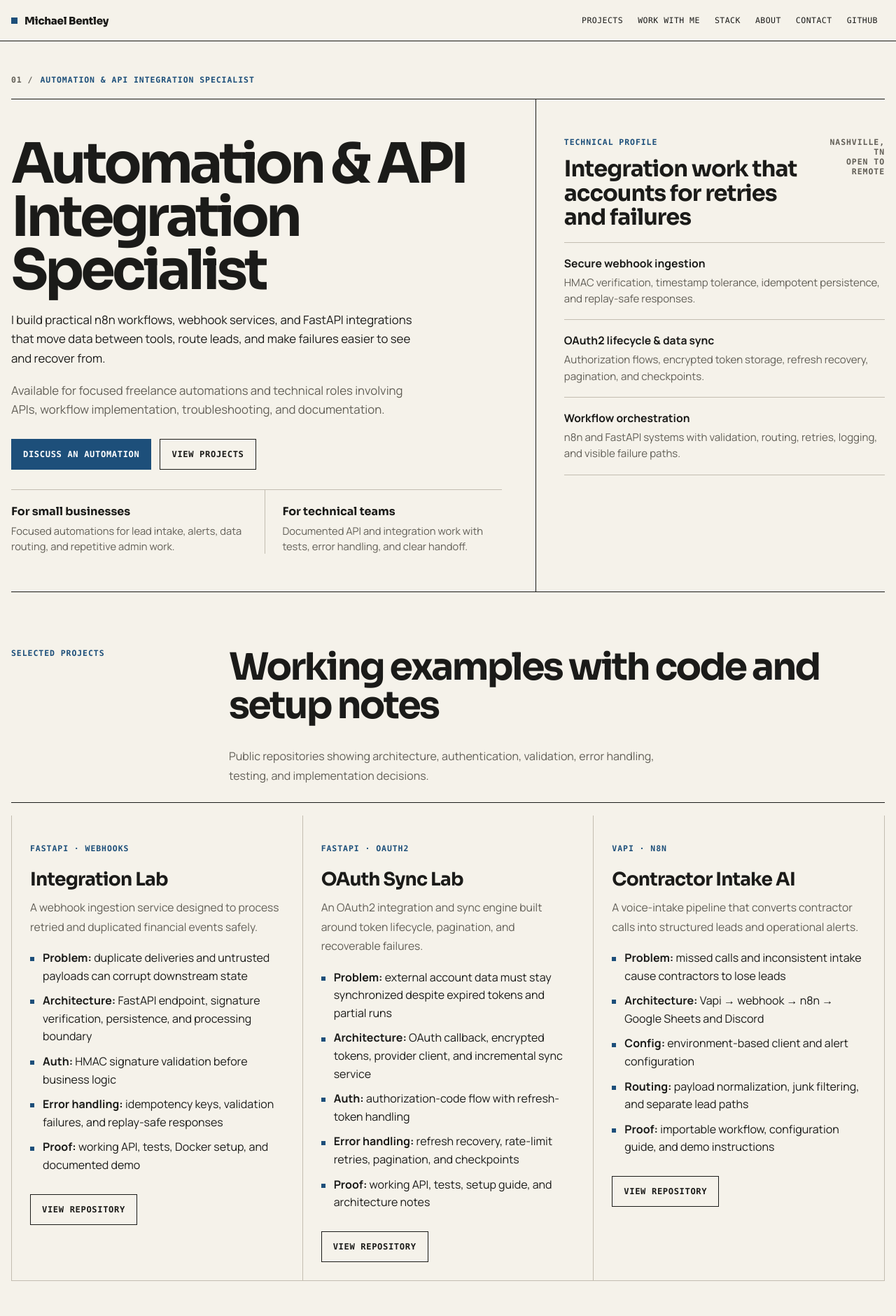
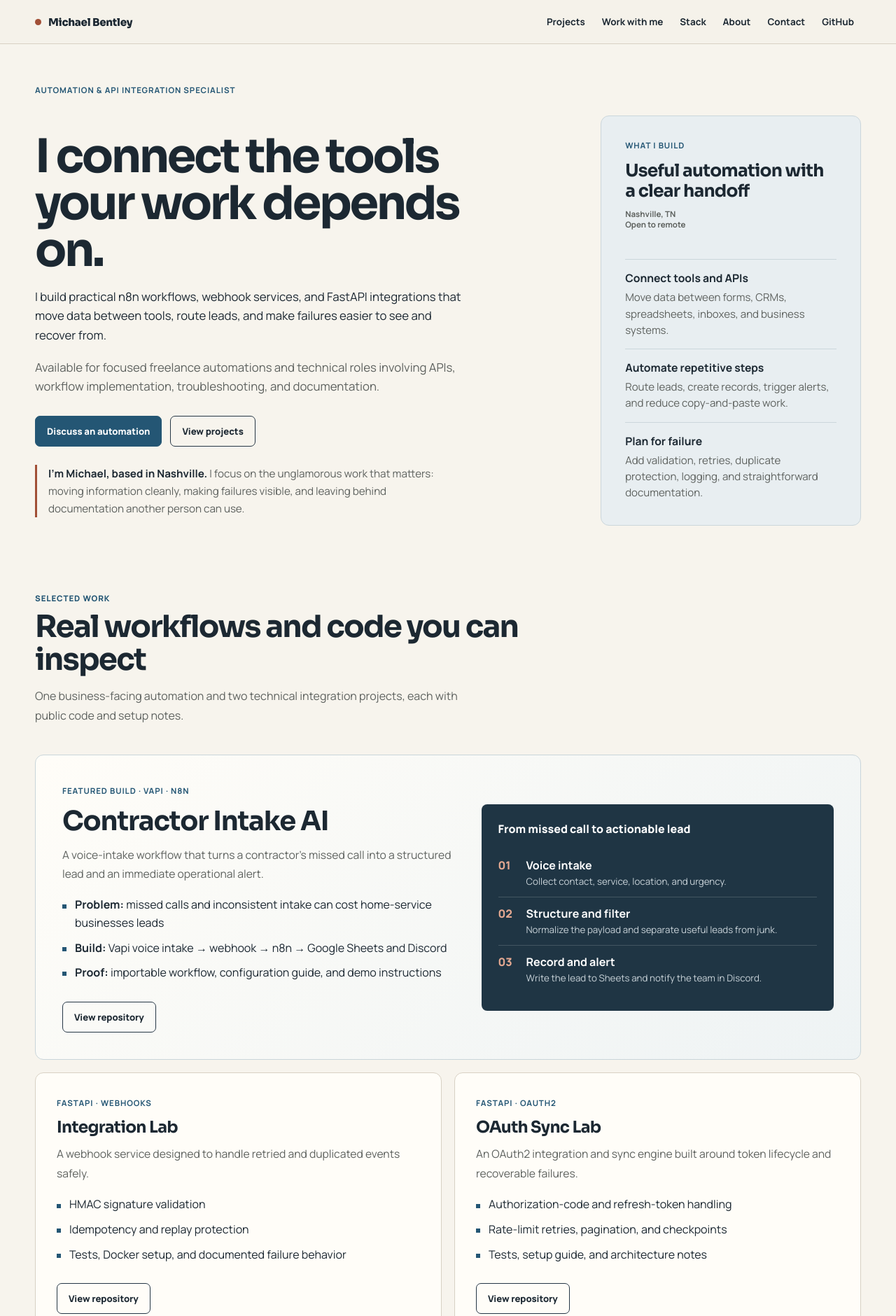
Before and after one commit to bentley-michael/bentley-michael.github.io, a plain HTML site: page index.html in a window 1280 px wide. Shown: the top 1880 px of the page at 70% size. Drawn offline with Linux system fonts and the light colour scheme.

Commit message:
Refine portfolio layout and project presentation

```diff
--- a/index.html
+++ b/index.html
@@ -977,6 +977,192 @@
       outline-offset: 3px;
     }
 
+    /* Human-centered professional refinement */
+    :root {
+      --bg: #f7f4ed;
+      --bg-soft: #eee9df;
+      --panel-strong: #fffdf8;
+      --panel-alt: #e8eef1;
+      --line: #d8d1c4;
+      --line-strong: #263746;
+      --text: #1c2832;
+      --muted: #5e625f;
+      --accent: #245674;
+      --accent-2: #245674;
+      --accent-3: #a14f36;
+      --radius: 12px;
+      --radius-sm: 8px;
+      --max: 1180px;
+    }
+
+    .site-header { border-bottom-color: var(--line); }
+    .header-inner { flex-wrap: wrap; }
+    .brand-mark { border-radius: 50%; background: var(--accent-3); }
+    .nav {
+      gap: 4px;
+      font-family: "Manrope", system-ui, sans-serif;
+      font-size: .84rem;
+      font-weight: 700;
+      letter-spacing: 0;
+      text-transform: none;
+    }
+    .nav a { border: 0; border-radius: 6px; }
+
+    .hero { padding-top: 58px; }
+    .hero-grid {
+      grid-template-columns: minmax(0, 1.35fr) minmax(300px, .65fr);
+      gap: 36px;
+      border: 0;
+      align-items: center;
+    }
+    .hero-copy { padding: 34px 0 20px; }
+    h1 {
+      max-width: 13ch;
+      font-size: clamp(2.8rem, 5.2vw, 4.9rem);
+      line-height: 1.01;
+      letter-spacing: -.05em;
+    }
+    .hero-copy p { max-width: 61ch; }
+    .hero-panel {
+      padding: 34px;
+      border: 1px solid #cbd6db;
+      border-left: 1px solid #cbd6db;
+      border-radius: var(--radius);
+      background: var(--panel-alt);
+    }
+    .panel-top { display: block; }
+    .panel-top h2 { max-width: 18ch; font-size: 1.55rem; line-height: 1.2; }
+    .status-pill { display: block; margin-top: 10px; text-align: left; text-transform: none; letter-spacing: 0; }
+    .panel-list { margin-top: 24px; border-top-color: #cbd6db; }
+    .panel-list li { padding: 15px 0; border-bottom-color: #cbd6db; }
+    .panel-list li:last-child { border-bottom: 0; padding-bottom: 0; }
+    .panel-list span { margin-top: 4px; }
+
+    .eyebrow,
+    .service-tag,
+    .status-pill,
+    .section-kicker,
+    .panel-label {
+      font-family: "Manrope", system-ui, sans-serif;
+    }
+    .eyebrow::before { content: none; }
+    .human-note {
+      max-width: 62ch;
+      margin-top: 26px;
+      padding-left: 16px;
+      border-left: 3px solid var(--accent-3);
+      color: var(--muted);
+      font-size: .95rem;
+      line-height: 1.65;
+    }
+    .human-note strong { color: var(--text); }
+
+    .section { padding-top: 88px; }
+    .section-head {
+      display: block;
+      padding-bottom: 24px;
+      border-bottom: 0;
+    }
+    .section-head h2 {
+      max-width: 25ch;
+      margin-top: 10px;
+      font-size: clamp(1.9rem, 3.4vw, 3.2rem);
+      line-height: 1.08;
+      letter-spacing: -.04em;
+    }
+    .section-head p { max-width: 65ch; margin-top: 14px; }
+
+    #projects .card-grid {
+      grid-template-columns: repeat(2, minmax(0, 1fr));
+      gap: 18px;
+      border: 0;
+    }
+    #projects .card {
+      padding: 30px;
+      border: 1px solid var(--line);
+      border-radius: var(--radius);
+      background: var(--panel-strong);
+    }
+    #projects .card h3 { margin-top: 12px; font-size: 1.45rem; }
+    #projects .project-featured {
+      grid-column: 1 / -1;
+      display: grid;
+      grid-template-columns: minmax(0, 1.05fr) minmax(320px, .95fr);
+      gap: 42px;
+      padding: 38px;
+      border-color: #c9d5da;
+      background: linear-gradient(135deg, #fffdf8 0%, #eef3f4 100%);
+    }
+    #projects .project-featured h3 { font-size: clamp(1.8rem, 3vw, 2.6rem); }
+    .project-flow {
+      align-self: center;
+      padding: 24px;
+      border-radius: var(--radius-sm);
+      background: #1f3544;
+      color: #fff;
+    }
+    .project-flow-title { margin-bottom: 18px; font-weight: 800; }
+    .project-flow-step { display: grid; grid-template-columns: 28px 1fr; gap: 12px; padding: 12px 0; }
+    .project-flow-step + .project-flow-step { border-top: 1px solid rgba(255,255,255,.16); }
+    .project-flow-step span:first-child { color: #e3a891; font-weight: 800; }
+    .project-flow-step small { display: block; margin-top: 3px; color: #c8d2d8; line-height: 1.45; }
+
+    #featured { display: none; }
+    .stack-grid, .about-grid, .contact-card {
+      gap: 18px;
+      border: 0;
+    }
+    .stack-diagram, .about-copy, .about-points, .contact-copy, .contact-list {
+      padding: 30px;
+      border: 1px solid var(--line);
+      border-radius: var(--radius);
+      background: var(--panel-strong);
+    }
+    .stack-diagram + .card, .about-points, .contact-list { border-left: 1px solid var(--line); }
+    .flow-step:last-child { border-bottom: 0; }
+    .stack-tag { border-radius: 999px; background: var(--bg-soft); }
+    .contact-list { background: var(--accent); border-color: var(--accent); }
+
+    .button, .button-secondary {
+      border-radius: 7px;
+      font-family: "Manrope", system-ui, sans-serif;
+      font-size: .82rem;
+      font-weight: 800;
+      letter-spacing: 0;
+      text-transform: none;
+    }
+
+    @media (max-width: 900px) {
+      .hero-grid, #projects .project-featured { grid-template-columns: 1fr; }
+      .hero-panel { max-width: 680px; }
+    }
+
+    @media (max-width: 719px) {
+      .site-header { position: sticky; }
+      .header-inner { gap: 8px; }
+      .nav {
+        display: flex;
+        width: 100%;
+        justify-content: flex-start;
+        overflow-x: auto;
+        padding: 4px 0 2px;
+        white-space: nowrap;
+        scrollbar-width: none;
+      }
+      .nav::-webkit-scrollbar { display: none; }
+      .nav a:nth-child(3), .nav a:nth-child(4), .nav a:nth-child(6) { display: none; }
+      .hero { padding-top: 34px; }
+      .hero-copy { padding-top: 20px; }
+      .hero-panel { padding: 26px; border: 1px solid #cbd6db; }
+      h1 { font-size: clamp(2.55rem, 12.5vw, 4rem); }
+      .section { padding-top: 68px; }
+      #projects .card-grid { grid-template-columns: 1fr; }
+      #projects .project-featured { grid-column: auto; padding: 26px; gap: 28px; }
+      #projects .card { padding: 26px; }
+      .project-flow { padding: 20px; }
+      .stack-diagram + .card, .about-points, .contact-list { border-top: 1px solid var(--line); }
+    }
+
   </style>
 </head>
 <body>
@@ -1003,7 +1189,7 @@
         <div class="eyebrow">Automation &amp; API integration specialist</div>
         <div class="hero-grid">
           <div class="hero-copy">
-            <h1 id="hero-title">Automation &amp; API Integration Specialist</h1>
+            <h1 id="hero-title">I connect the tools your work depends on.</h1>
             <p>
               I build practical n8n workflows, webhook services, and FastAPI integrations that move data
               between tools, route leads, and make failures easier to see and recover from.
@@ -1016,38 +1202,29 @@
               <a class="button" href="/automation-fix/">Discuss an automation</a>
               <a class="button-secondary" href="#projects">View projects</a>
             </div>
-            <div class="signal-row" aria-label="Core focus areas">
-              <div class="signal">
-                <strong>For small businesses</strong>
-                <span>Focused automations for lead intake, alerts, data routing, and repetitive admin work.</span>
-              </div>
-              <div class="signal">
-                <strong>For technical teams</strong>
-                <span>Documented API and integration work with tests, error handling, and clear handoff.</span>
-              </div>
-            </div>
+            <div class="human-note"><strong>I’m Michael, based in Nashville.</strong> I focus on the unglamorous work that matters: moving information cleanly, making failures visible, and leaving behind documentation another person can use.</div>
           </div>
 
           <aside class="hero-panel" aria-label="Typical engagements">
             <div class="panel-top">
               <div>
-                <div class="panel-label">Technical profile</div>
-                <h2>Integration work that accounts for retries and failures</h2>
+                <div class="panel-label">What I build</div>
+                <h2>Useful automation with a clear handoff</h2>
               </div>
               <div class="status-pill">Nashville, TN<br />Open to remote</div>
             </div>
             <ul class="panel-list">
               <li>
-                <strong>Secure webhook ingestion</strong>
-                <span>HMAC verification, timestamp tolerance, idempotent persistence, and replay-safe responses.</span>
+                <strong>Connect tools and APIs</strong>
+                <span>Move data between forms, CRMs, spreadsheets, inboxes, and business systems.</span>
               </li>
               <li>
-                <strong>OAuth2 lifecycle &amp; data sync</strong>
-                <span>Authorization flows, encrypted token storage, refresh recovery, pagination, and checkpoints.</span>
+                <strong>Automate repetitive steps</strong>
+                <span>Route leads, create records, trigger alerts, and reduce copy-and-paste work.</span>
               </li>
               <li>
-                <strong>Workflow orchestration</strong>
-                <span>n8n and FastAPI systems with validation, routing, retries, logging, and visible failure paths.</span>
+                <strong>Plan for failure</strong>
+                <span>Add validation, retries, duplicate protection, logging, and straightforward documentation.</span>
               </li>
             </ul>
           </aside>
@@ -1056,49 +1233,51 @@
 
       <section id="projects" class="section fade-up" aria-labelledby="projects-title">
         <div class="section-head">
-          <div class="section-kicker">Selected Projects</div>
-          <h2 id="projects-title">Working examples with code and setup notes</h2>
-          <p>Public repositories showing architecture, authentication, validation, error handling, testing, and implementation decisions.</p>
+          <div class="section-kicker">Selected work</div>
+          <h2 id="projects-title">Real workflows and code you can inspect</h2>
+          <p>One business-facing automation and two technical integration projects, each with public code and setup notes.</p>
         </div>
         <div class="card-grid">
+          <article class="card project-featured">
+            <div>
+            <div class="service-tag">Featured build · Vapi · n8n</div>
+            <h3>Contractor Intake AI</h3>
+            <p>A voice-intake workflow that turns a contractor’s missed call into a structured lead and an immediate operational alert.</p>
+            <ul class="bullet-list">
+              <li><strong>Problem:</strong> missed calls and inconsistent intake can cost home-service businesses leads</li>
+              <li><strong>Build:</strong> Vapi voice intake → webhook → n8n → Google Sheets and Discord</li>
+              <li><strong>Proof:</strong> importable workflow, configuration guide, and demo instructions</li>
+            </ul>
+            <div class="cta-row"><a class="button-secondary" href="https://github.com/bentley-michael/contractor-intake-ai" target="_blank" rel="noreferrer">View repository</a></div>
+            </div>
+            <div class="project-flow" aria-label="Contractor Intake AI workflow">
+              <div class="project-flow-title">From missed call to actionable lead</div>
+              <div class="project-flow-step"><span>01</span><div><strong>Voice intake</strong><small>Collect contact, service, location, and urgency.</small></div></div>
+              <div class="project-flow-step"><span>02</span><div><strong>Structure and filter</strong><small>Normalize the payload and separate useful leads from junk.</small></div></div>
+              <div class="project-flow-step"><span>03</span><div><strong>Record and alert</strong><small>Write the lead to Sheets and notify the team in Discord.</small></div></div>
+            </div>
+          </article>
           <article class="card">
             <div class="service-tag">FastAPI · Webhooks</div>
             <h3>Integration Lab</h3>
-            <p>A webhook ingestion service designed to process retried and duplicated financial events safely.</p>
+            <p>A webhook service designed to handle retried and duplicated events safely.</p>
             <ul class="bullet-list">
-              <li><strong>Problem:</strong> duplicate deliveries and untrusted payloads can corrupt downstream state</li>
-              <li><strong>Architecture:</strong> FastAPI endpoint, signature verification, persistence, and processing boundary</li>
-              <li><strong>Auth:</strong> HMAC signature validation before business logic</li>
-              <li><strong>Error handling:</strong> idempotency keys, validation failures, and replay-safe responses</li>
-              <li><strong>Proof:</strong> working API, tests, Docker setup, and documented demo</li>
+              <li>HMAC signature validation</li>
+              <li>Idempotency and replay protection</li>
+              <li>Tests, Docker setup, and documented failure behavior</li>
             </ul>
             <div class="cta-row"><a class="button-secondary" href="https://github.com/bentley-michael/integration-lab" target="_blank" rel="noreferrer">View repository</a></div>
           </article>
           <article class="card">
             <div class="service-tag">FastAPI · OAuth2</div>
             <h3>OAuth Sync Lab</h3>
-            <p>An OAuth2 integration and sync engine built around token lifecycle, pagination, and recoverable failures.</p>
+            <p>An OAuth2 integration and sync engine built around token lifecycle and recoverable failures.</p>
             <ul class="bullet-list">
-              <li><strong>Problem:</strong> external account data must stay synchronized despite expired tokens and partial runs</li>
-              <li><strong>Architecture:</strong> OAuth callback, encrypted tokens, provider client, and incremental sync service</li>
-              <li><strong>Auth:</strong> authorization-code flow with refresh-token handling</li>
-              <li><strong>Error handling:</strong> refresh recovery, rate-limit retries, pagination, and checkpoints</li>
-              <li><strong>Proof:</strong> working API, tests, setup guide, and architecture notes</li>
+              <li>Authorization-code and refresh-token handling</li>
+              <li>Rate-limit retries, pagination, and checkpoints</li>
+              <li>Tests, setup guide, and architecture notes</li>
             </ul>
             <div class="cta-row"><a class="button-secondary" href="https://github.com/bentley-michael/oauth-sync-lab" target="_blank" rel="noreferrer">View repository</a></div>
-          </article>
-          <article class="card">
-            <div class="service-tag">Vapi · n8n</div>
-            <h3>Contractor Intake AI</h3>
-            <p>A voice-intake pipeline that converts contractor calls into structured leads and operational alerts.</p>
-            <ul class="bullet-list">
-              <li><strong>Problem:</strong> missed calls and inconsistent intake cause contractors to lose leads</li>
-              <li><strong>Architecture:</strong> Vapi → webhook → n8n → Google Sheets and Discord</li>
-              <li><strong>Config:</strong> environment-based client and alert configuration</li>
-              <li><strong>Routing:</strong> payload normalization, junk filtering, and separate lead paths</li>
-              <li><strong>Proof:</strong> importable workflow, configuration guide, and demo instructions</li>
-            </ul>
-            <div class="cta-row"><a class="button-secondary" href="https://github.com/bentley-michael/contractor-intake-ai" target="_blank" rel="noreferrer">View repository</a></div>
           </article>
         </div>
       </section>
```
